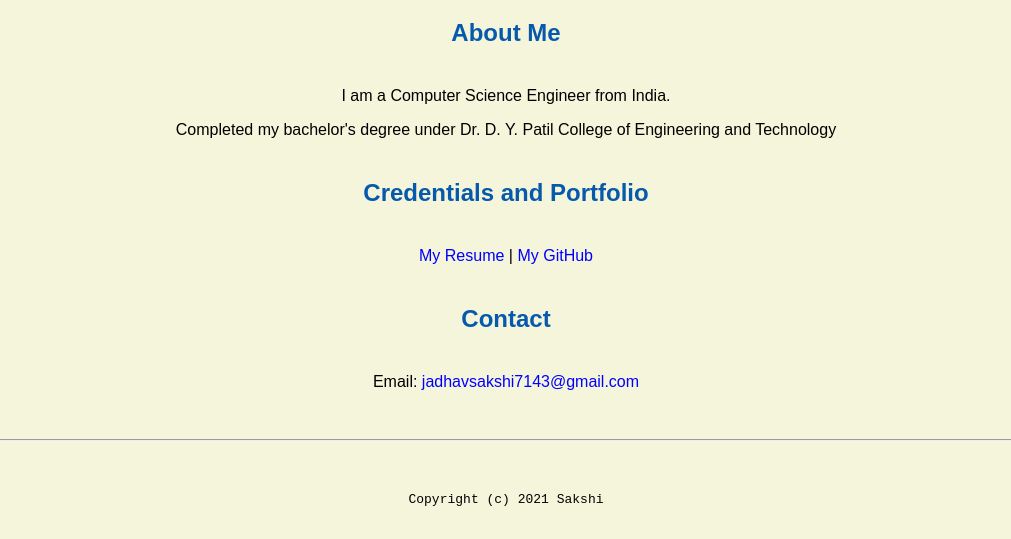
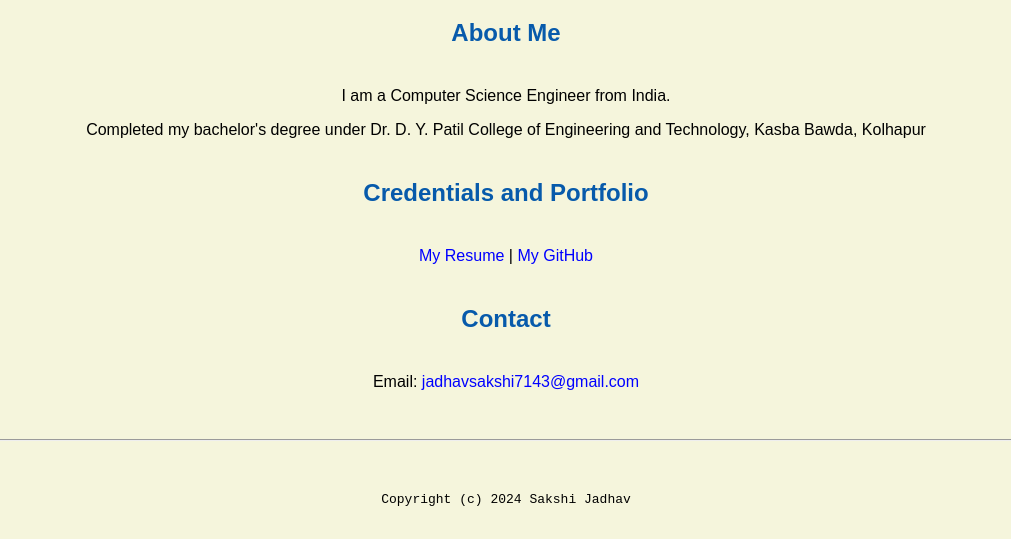
Before and after one commit to Me-Sakshi/Me-Sakshi.github.io, a plain HTML site: page index.html in a window 1280 px wide. Shown: the part 650-1189 px from the top of the page, without its empty margins (134-1145 px from the left). Drawn offline with Linux system fonts and the light colour scheme.

Commit message:
Update index.html

```diff
--- a/index.html
+++ b/index.html
@@ -19,7 +19,7 @@
      <h1>Sakshi's Portal</h1>
      <h2>About Me</h2>
      <p>I am a Computer Science Engineer from India.</p>
-     <p>Completed my bachelor's degree under Dr. D. Y. Patil College of Engineering and Technology</p>
+     <p>Completed my bachelor's degree under Dr. D. Y. Patil College of Engineering and Technology, Kasba Bawda, Kolhapur</p>
      <h2>Credentials and Portfolio</h2>
 
      <p><a href="resume.html">My Resume</a> | <a href="https://github.com/Me-Sakshi">My GitHub</a></p>
@@ -30,7 +30,7 @@
 
   <footer>
     <hr>
-    <code>Copyright (c) 2021 Sakshi</code>
+    <code>Copyright (c) 2024 Sakshi Jadhav</code>
   </footer>
 
 </html>
```
